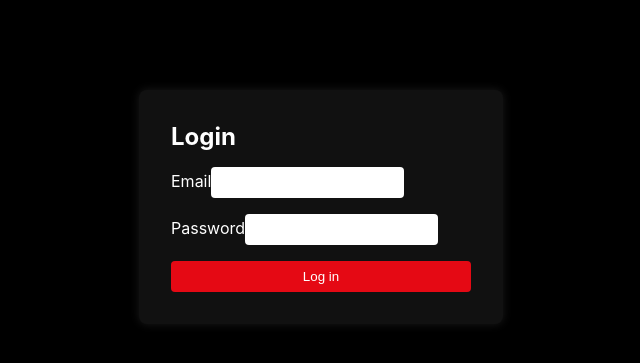
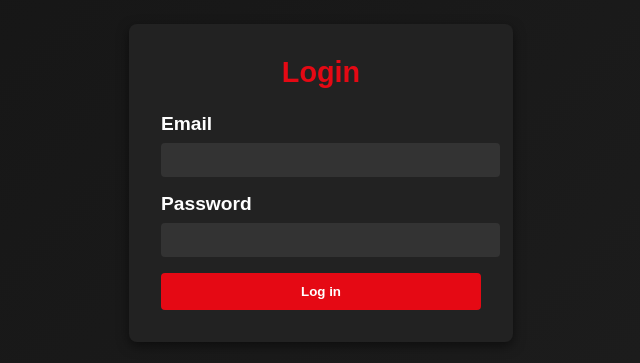
Before and after one commit to floyd-pink/Netflix_Clone, a React (Create React App) app: page /login in a window 1280 px wide. Shown: the part 193-556 px from the top of the page, without its empty margins (319-959 px from the left). Built offline with nearby package versions, Linux system fonts and the light colour scheme.

Commit message:
Login button works

```diff
--- a/package.json
+++ b/package.json
@@ -7,6 +7,7 @@
     "@testing-library/jest-dom": "^6.9.1",
     "@testing-library/react": "^16.3.0",
     "@testing-library/user-event": "^13.5.0",
+    "axios": "^1.13.2",
     "react": "^19.2.1",
     "react-dom": "^19.2.1",
     "react-router-dom": "^7.11.0",
--- a/src/nav.css
+++ b/src/nav.css
@@ -1,25 +1,43 @@
-
 .nav {
 position: fixed;
 top: 0;
+width: 100%;
+padding: 10px 10px ;
 display: flex;
 justify-content: space-between;
-  width: 100%;
-  padding: 20px;
-  background-color: transparent;
+align-items: center;
 transition: background-color 0.5s ease;
 z-index: 1000;
 }
 
+.nav_visible {
+background-color: #121212;
+}
+
+.nav_hidden {
+background-color: transparent;
+}
 
 .nav_logo {
-  width: 80px;
+width: 60px;
 object-fit: contain;
+cursor: pointer;
 
 }
 
-
 .nav_avatar {
-  width: 80px;
-  object-fit: contain;
+width: 50px;
+height: 50px;
+object-fit: cover;
+cursor: pointer;
+border-radius: 50%;
+border: 2px solid #fff;
+margin-right: 20px;
+transition: transform 0.3s ease;
 }
+.nav_avatar:hover {
+   transform: scale(1.1);
+ }
+ .nav_logo:hover{
+  transform: scale(1.1);
+ }
--- a/src/nav.js
+++ b/src/nav.js
@@ -1,32 +1,43 @@
-import React from 'react';
+import React, { useEffect, useState } from 'react';
 import './nav.css';
-import Login from './pages/Login';
-import { Navigate, useNavigate } from 'react-router-dom';
+import { useNavigate } from 'react-router-dom';
 
 function Nav() {
- const netflix_logo='https://tse1.mm.bing.net/th/id/OIP.Of2MrfKXGN1chuR1adiytQHaHa?cb=ucfimg2&ucfimg=1&w=2000&h=2000&rs=1&pid=ImgDetMain&o=7&rm=3';
- const navigate=useNavigate();
-  const handellogo = () => {
-    window.location.reload();
-  };
+  const [show, setShow] = useState(true);
+  const navigate = useNavigate();
 
-  const handelavatar = () => {
-    navigate('/Login')
+  const netflixLogo = 'https://tse1.mm.bing.net/th/id/OIP.Of2MrfKXGN1chuR1adiytQHaHa?cb=ucfimg2&ucfimg=1&w=2000&h=2000&rs=1&pid=ImgDetMain&o=7&rm=3';
+  const avatarImage = 'https://tse2.mm.bing.net/th/id/OIP.1MIcES25DXblkeEq5iNHkAHaHa?cb=ucfimg2&ucfimg=1&rs=1&pid=ImgDetMain&o=7&rm=3';
+
+  useEffect(() => {
+    const handleScroll = () => {
+      setShow(window.scrollY < 100);
+    };
+    window.addEventListener('scroll', handleScroll);
+    return () => window.removeEventListener('scroll', handleScroll);
+  }, []);
+
+const handleLogoClick = () => {
+  window.open("https://www.netflix.com", "_blank");
+};
+
+  const handleAvatarClick = () => {
+    navigate('/Login');
   };
 
   return (
-    <div className='nav'>
+    <div className={`nav ${show ? 'nav_visible' : 'nav_hidden'}`}>
       <img
         className='nav_logo'
-        src={netflix_logo}
+        src={netflixLogo}
         alt='Netflix-logo'
-        onClick={handellogo}
+        onClick={handleLogoClick}
       />
       <img
         className='nav_avatar'
-        src='https://tse2.mm.bing.net/th/id/OIP.1MIcES25DXblkeEq5iNHkAHaHa?cb=ucfimg2&ucfimg=1&rs=1&pid=ImgDetMain&o=7&rm=3'
+        src={avatarImage}
         alt='Netflix-avatar'
-        onClick={handelavatar}
+        onClick={handleAvatarClick}
       />
     </div>
   );
--- a/src/pages/Login.css
+++ b/src/pages/Login.css
@@ -1,38 +1,74 @@
+
 .login-container {
   display: flex;
+  flex-direction: column; /* stack vertically */
   justify-content: center;
   align-items: center;
-  height: 100vh;
-  background-color: #000;
+  min-height: 100vh;
+  background: linear-gradient(135deg, #141414, #1f1f1f);
+  font-family: Arial, sans-serif;
+  font-size: larger;
 }
 
+
 .form {
-  background-color: #111;
+  background: #222;
   padding: 2rem;
   border-radius: 8px;
-  box-shadow: 0 0 10px rgba(255, 255, 255, 0.1);
-  color: white;
-  display: flex;
-  flex-direction: column;
-  gap: 1rem;
-  width: 300px;
+  box-shadow: 0 4px 12px rgba(0,0,0,0.5);
+  width: 320px;
+  color: #fff;
 }
 
-input {
-  padding: 0.5rem;
+
+.form h2 {
+  text-align: center;
+  margin-bottom: 1.5rem;
+  color: #e50914;
+}
+
+
+.form label {
+  display: block;
+  margin-bottom: 0.5rem;
+  font-weight: bold;
+}
+
+.form input {
+  width: 100%;
+  padding: 0.6rem;
+  margin-bottom: 1rem;
   border: none;
   border-radius: 4px;
+  outline: none;
+  background: #333;
+  color: #fff;
 }
 
-button {
-  padding: 0.5rem;
-  background-color: #e50914;
-  color: white;
+.form input:focus {
+  border: 1px solid #e50914;
+}
+
+
+.form button {
+  width: 100%;
+  padding: 0.7rem;
+  background: #e50914;
   border: none;
   border-radius: 4px;
+  color: #fff;
+  font-weight: bold;
   cursor: pointer;
+  transition: background 0.3s ease;
 }
 
-button:hover {
-  background-color: #f40612;
+.form button:hover {
+  background: #f6121d;
 }
+
+
+.login-container h3 {
+  text-align: center;
+  margin-top: 3rem;
+  font-size: 40px;
+}
--- a/src/pages/login.js
+++ b/src/pages/login.js
@@ -10,14 +10,24 @@ export default Login;
 function Bar() {
   const [email, setEmail] = useState("");
   const [password, setPassword] = useState("");
-
-  const handelSubmit = (e) => {
-    e.preventDefault();
-    console.log("Email:", email);
-    console.log("Password:", password);
-    setEmail('');
-    setPassword('');
-  };
+   const [status,setStatus]=useState(" ");
+  const handelSubmit=(e)=>
+  {
+  e.preventDefault();
+  console.log("Email:",email)
+  console.log("Password:",password)
+  if(check(email,password))
+  {
+    console.log("Login Successfully");
+    setStatus("Logged In")
+  }else
+  {
+    console.log("Invalid ");
+    setStatus("Failed to loged in");
+  }
+  setEmail('');
+  setPassword('');
+  }
 
   return (
     <div className="login-container">
@@ -45,6 +55,18 @@ function Bar() {
         </div>
         <button type="submit">Log in</button>
       </form>
+        <h3 style={{ color: status === "Logged In" ? "green" : "red" }}>
+    {status}
+     </h3>
     </div>
   );
 }
+function check(email,password)
+{
+  if(email=="try@gmail.com"&&password=="123")
+  {
+    return true;
+
+  }
+  return false;
+}
```
Also changed, not shown: 1 other file (tests, documents, lock files or other folders). Lines whose indentation alone changed are shown as unchanged.
